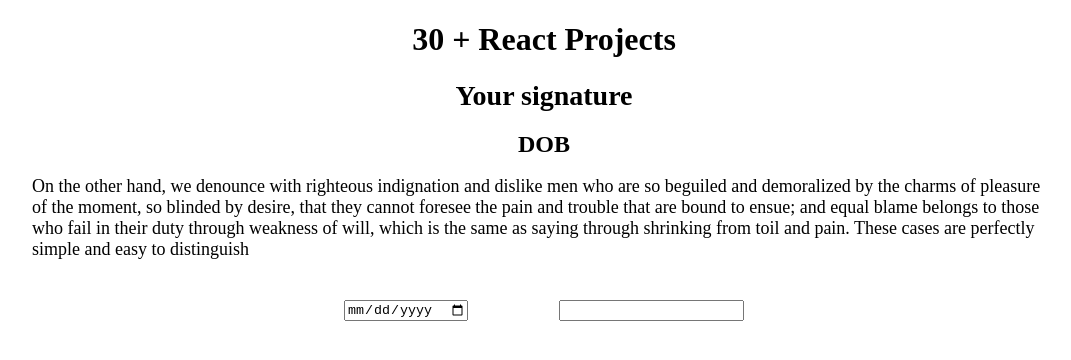
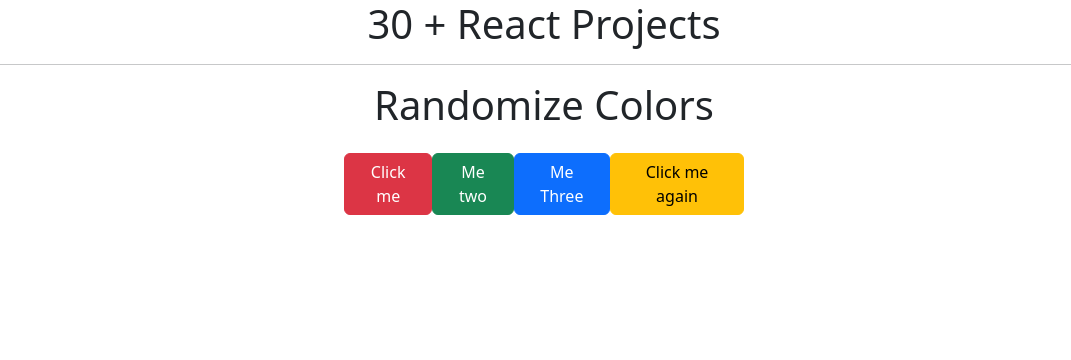
Before and after one commit to HtetKo510217/30-React-Projects, a React (Vite) app: page / in a window 1280 px wide. Shown: the top 360 px of the page, without its empty margins (96-1167 px from the left). Built offline with nearby package versions, Linux system fonts and the light colour scheme.

Commit message:
Project 02-randmize-color-app

```diff
--- a/index.html
+++ b/index.html
@@ -5,6 +5,7 @@
     <link rel="icon" type="image/svg+xml" href="/vite.svg" />
     <meta name="viewport" content="width=device-width, initial-scale=1.0" />
     <title>Vite + React</title>
+    <link rel="stylesheet" href="https://cdn.jsdelivr.net/npm/bootstrap@5.3.0/dist/css/bootstrap.min.css"/>
   </head>
   <body>
     <div id="root"></div>
--- a/src/App.jsx
+++ b/src/App.jsx
@@ -1,12 +1,15 @@
 import React from 'react'
 import './App.css'
-import EsignatureApp from './projects/01-e-signature-app/EsignatureApp'
+import RandomizeColor from './projects/02-randomize-colors/RandomizeColor'
+// import EsignatureApp from './projects/01-e-signature-app/EsignatureApp'
 
 export default function App() {
   return (
     <>
       <h1 className='center'>30 + React Projects</h1>
-      <EsignatureApp />
+      <hr></hr>
+      {/* <EsignatureApp /> */}
+      <RandomizeColor />
     </>
   )
 }
--- /dev/null
+++ b/src/projects/02-randomize-colors/RandomizeColor.jsx
@@ -0,0 +1,31 @@
+import React from 'react'
+import Title from '../../components/Title';
+export default function RandomizeColor() {
+
+    const handleClick = (e) => {
+        let body = document.querySelector("body");
+        body.style.backgroundColor = getRandomColor();
+        e.target.style.backgroundColor = getRandomColor();
+    }
+
+    function getRandomColor() {
+        let letters = '0123456789ABCDEF';
+        let color = "#"
+        for (let i = 0; i < 6; i++) {
+            color += letters[Math.floor(Math.random() * 16 )];
+        }
+        return color
+    }
+
+  return (
+    <div className='container'>
+        <Title text="Randomize Colors"  classes={"mb-4 center"}/>
+        <div className='col'>
+            <button className='btn btn-danger' onClick={handleClick}>Click me</button>
+            <button className='btn btn-success' onClick={handleClick}>Me two</button>
+            <button className='btn btn-primary' onClick={handleClick}>Me Three</button>
+            <button className='btn btn-warning' onClick={handleClick}>Click me again</button>
+        </div>
+    </div>
+  )
+}
```
